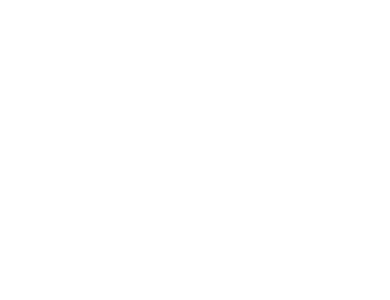
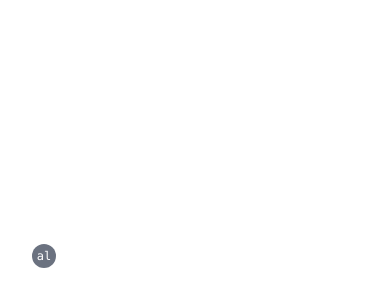
Before and after one commit to katisd/agoda-clone, a Next.js app: page / in a window 390 px wide. Shown: the part 544-844 px from the top of the page. Built offline with nearby package versions, Linux system fonts and the light colour scheme.

Commit message:
✨ addd devViewPort

```diff
--- /dev/null
+++ b/src/common/components/DevViewport.tsx
@@ -0,0 +1,20 @@
+import React from "react";
+
+const DevViewport = () => {
+  return (
+    <div
+      className=" fixed left-0 bottom-0 z-50 m-8 flex h-6 w-6 items-center justify-center rounded-full bg-gray-500 p-3 font-mono text-xs
+     text-white sm:bg-pink-500 md:bg-orange-500 lg:bg-green-500 xl:bg-blue-500 2xl:bg-red-500"
+    >
+      <div className="z-50 block sm:hidden ">al</div>
+      <div className="z-50 hidden sm:block md:hidden ">sm</div>
+      <div className="z-50 hidden md:block lg:hidden ">md</div>
+      <div className="z-50 hidden lg:block xl:hidden">lg</div>
+      <div className="z-50 hidden xl:block 2xl:hidden ">xl</div>
+      <div className=" z-50 hidden 2xl:block">2xl</div>
+      {/* <div className=" z-50 hidden"></div> */}
+    </div>
+  );
+};
+
+export default DevViewport;
--- a/src/pages/_app.tsx
+++ b/src/pages/_app.tsx
@@ -1,9 +1,14 @@
 import { type AppType } from "next/dist/shared/lib/utils";
-
+import DevViewport from "../common/components/DevViewport";
 import "../styles/globals.css";
 
 const MyApp: AppType = ({ Component, pageProps }) => {
-  return <Component {...pageProps} />;
+  return (
+    <>
+      <Component {...pageProps} />
+      {process.env.NODE_ENV === "development" && <DevViewport />}
+    </>
+  );
 };
 
 export default MyApp;
```
Also changed, not shown: 1 other file (tests, documents, lock files or other folders).
